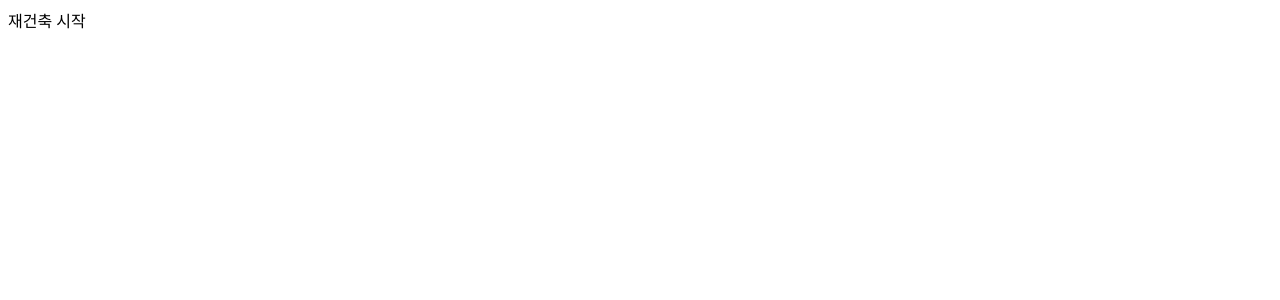
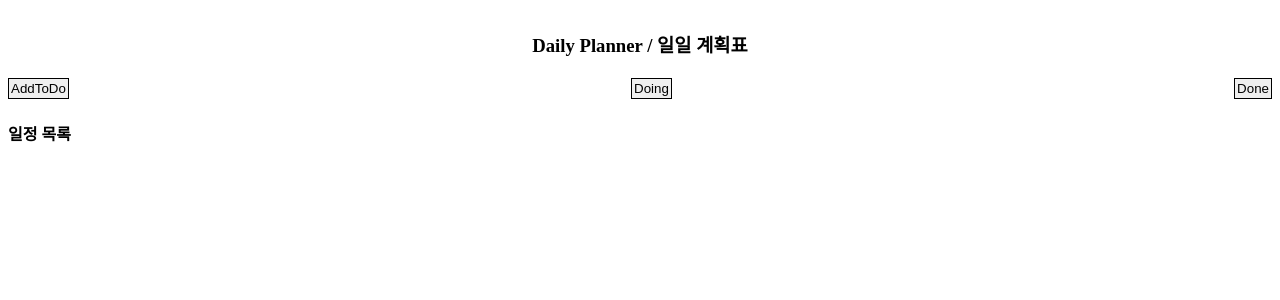
Before and after one commit to Rayched/mapleToDo, a React (Create React App) app: page /1 in a window 1280 px wide. Shown: the top 300 px of the page. Built offline with nearby package versions, Linux system fonts and the light colour scheme.

Commit message:
DailyPlanner, 디자인 부분만 구현

```diff
--- a/src/App.tsx
+++ b/src/App.tsx
@@ -6,9 +6,13 @@
  * 일정 입력 form 하단에 지금까지 추가했던 일정들이 나온다.
  */
 
+import DailyPlanner from "./Components/DailyPlanner";
+
 function App(){
   return (
-    <div>재건축 시작</div>
+    <div>
+      <DailyPlanner />
+    </div>
   );
 }
 
--- /dev/null
+++ b/src/Components/CreateToDo.tsx
@@ -0,0 +1,22 @@
+function CreateToDo(){
+    return (
+        <form>
+            <h4>일정 등록</h4>
+            <div>
+                <span>일정 내용</span>
+                <input type="text" placeholder="일정을 입력해주세요. (필수)"/>
+            </div>
+            <div>
+                <span>시작 시간</span>
+                <input type="text" placeholder="시작 시간을 입력해주세요. (선택)"/>
+            </div>
+            <div>
+                <span>종료 시간</span>
+                <input type="text" placeholder="종료 시간을 입력해주세요. (선택)"/>
+            </div>
+            <button>일정 추가</button>
+        </form>
+    );
+};
+
+export default CreateToDo;
--- /dev/null
+++ b/src/Components/DailyPlanner.tsx
@@ -0,0 +1,66 @@
+import { useRecoilValue } from "recoil";
+import styled from "styled-components";
+import { categorys } from "../atoms";
+import { useState } from "react";
+import CreateToDo from "./CreateToDo";
+import ToDoList from "./ToDoList";
+
+const Headers = styled.header`
+    display: flex;
+    justify-content: center;
+    padding: 3px 0px;
+`;
+const ToDo_Title = styled.h3``;
+
+const Categorys = styled.nav`
+    display: flex;
+    justify-content: space-between;
+`;
+const Category_Item = styled.button`
+    border: 1px solid black;
+    padding: 2px;
+`;
+
+const ToDoWrapper = styled.div``;
+
+function DailyPlanner(){
+    const Category = useRecoilValue(categorys);
+    const [isAddToDo, setAddToDo] = useState(false);
+
+    const ChangePage = (event: React.MouseEvent<HTMLButtonElement>) => {
+        const {currentTarget: {name}} = event;
+
+        if(name === "AddToDo"){
+            setAddToDo(true);
+        } else if(name === "Doing" || name === "Done" || isAddToDo){
+            setAddToDo(false);
+        }
+    }
+
+    return (
+        <div>
+            <Headers>
+                <ToDo_Title>Daily Planner / 일일 계획표</ToDo_Title>
+            </Headers>
+            <Categorys>
+                {
+                    Category.map((category) => {
+                        return (
+                            <Category_Item name={category} onClick={ChangePage}>
+                                {category}
+                            </Category_Item>
+                        );
+                    })
+                }
+            </Categorys>
+            <ToDoWrapper>
+                {
+                    isAddToDo ? <CreateToDo />
+                    : <ToDoList />
+                }
+            </ToDoWrapper>
+        </div>
+    );
+};
+
+export default DailyPlanner;
--- /dev/null
+++ b/src/Components/ToDoList.tsx
@@ -0,0 +1,9 @@
+function ToDoList(){
+    return (
+        <div>
+            <h4>일정 목록</h4>
+        </div>
+    );
+}
+
+export default ToDoList;
--- /dev/null
+++ b/src/atoms.ts
@@ -0,0 +1,18 @@
+import { atom } from "recoil";
+
+interface I_ToDoItem {
+    todo: string;
+    openT?: string;
+    endT?: string;
+    categorys: "일정등록"|"진행중"|"완료";
+};
+
+export const categorys = atom({
+    key: "Category",
+    default: ["AddToDo", "Doing", "Done"]
+});
+
+export const ToDoDatas = atom<I_ToDoItem[]>({
+    key: "ToDos_origin",
+    default: []
+})
```
